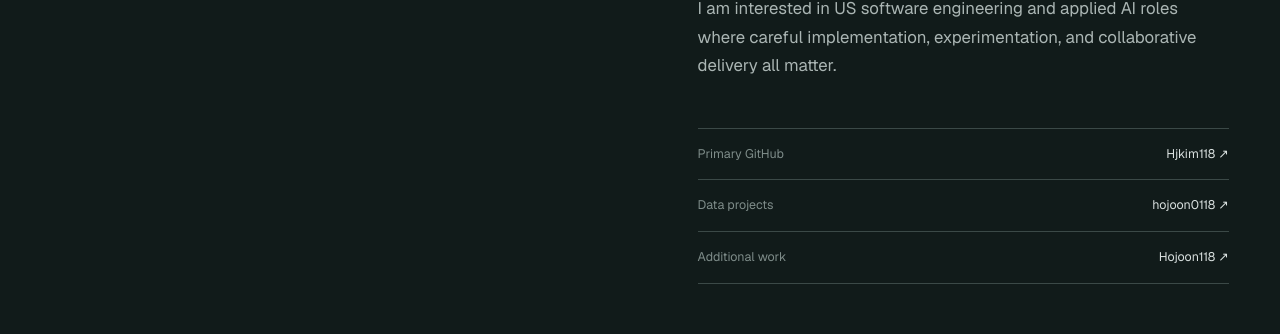
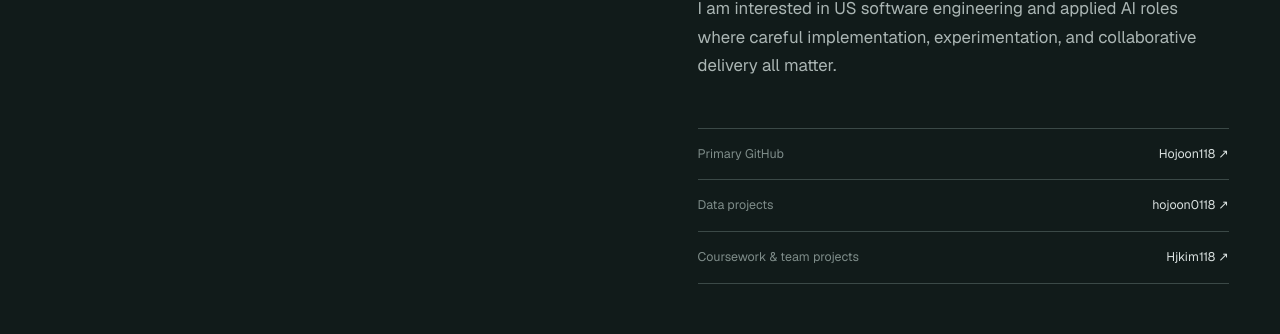
Before and after one commit to Hojoon118/Hojoon118.github.io, a Next.js app: page / in a window 1280 px wide. Shown: the part 4955-5289 px from the top of the page. Built offline with nearby package versions, Linux system fonts and the light colour scheme.

Commit message:
Set primary GitHub account

```diff
--- a/app/page.tsx
+++ b/app/page.tsx
@@ -56,7 +56,7 @@ export default function Home() {
           HOJOON KIM<span>.</span>
         </a>
         <nav className="header-links" aria-label="Primary navigation">
-          <a href="https://github.com/Hjkim118" target="_blank" rel="noreferrer">GitHub ↗</a>
+          <a href="https://github.com/Hojoon118" target="_blank" rel="noreferrer">GitHub ↗</a>
           <a href="https://www.linkedin.com/in/h-j-kim" target="_blank" rel="noreferrer">LinkedIn ↗</a>
           <a href="mailto:kimhojoon118@gmail.com?subject=Portfolio%20Inquiry%20-%20Software%20Engineering%20or%20Applied%20AI%20Opportunity">Email ↗</a>
         </nav>
@@ -273,9 +273,9 @@ export default function Home() {
               careful implementation, experimentation, and collaborative delivery all matter.
             </p>
             <div className="account-links">
-              <a href="https://github.com/Hjkim118" target="_blank" rel="noreferrer"><span>Primary GitHub</span> Hjkim118 ↗</a>
+              <a href="https://github.com/Hojoon118" target="_blank" rel="noreferrer"><span>Primary GitHub</span> Hojoon118 ↗</a>
               <a href="https://github.com/hojoon0118" target="_blank" rel="noreferrer"><span>Data projects</span> hojoon0118 ↗</a>
-              <a href="https://github.com/Hojoon118" target="_blank" rel="noreferrer"><span>Additional work</span> Hojoon118 ↗</a>
+              <a href="https://github.com/Hjkim118" target="_blank" rel="noreferrer"><span>Coursework & team projects</span> Hjkim118 ↗</a>
             </div>
           </div>
         </div>
```
